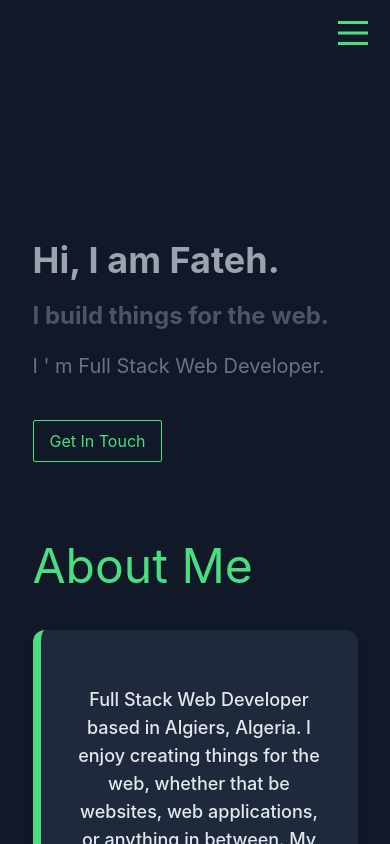
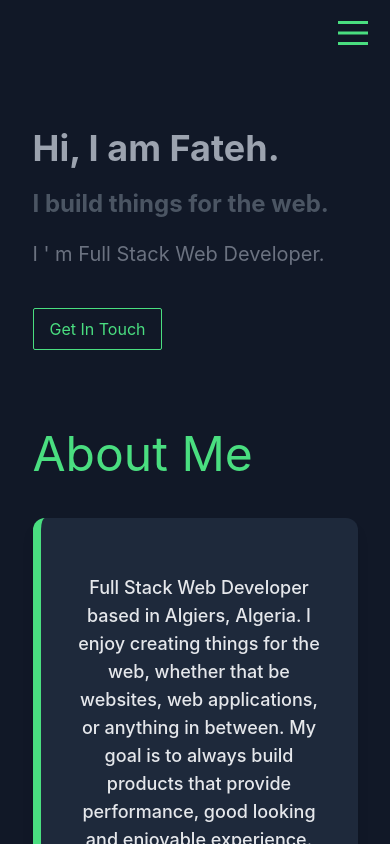
Before and after one commit to bfate7/portfolio-v2, a Next.js app: page / in a window 390 px wide. Shown: the top 844 px of the page. Built offline with nearby package versions, Linux system fonts and the light colour scheme.

Commit message:
fix index page

```diff
--- a/pages/index.js
+++ b/pages/index.js
@@ -10,7 +10,7 @@ import Experience from "../components/Experience";
 export default function Home() {
   return (
     <>
-      <div className='pt-60' id='about'>
+      <div className='pt-32 md:pt-60' id='about'>
         <Hero />
       </div>
       <div className='mt-20'>
```
